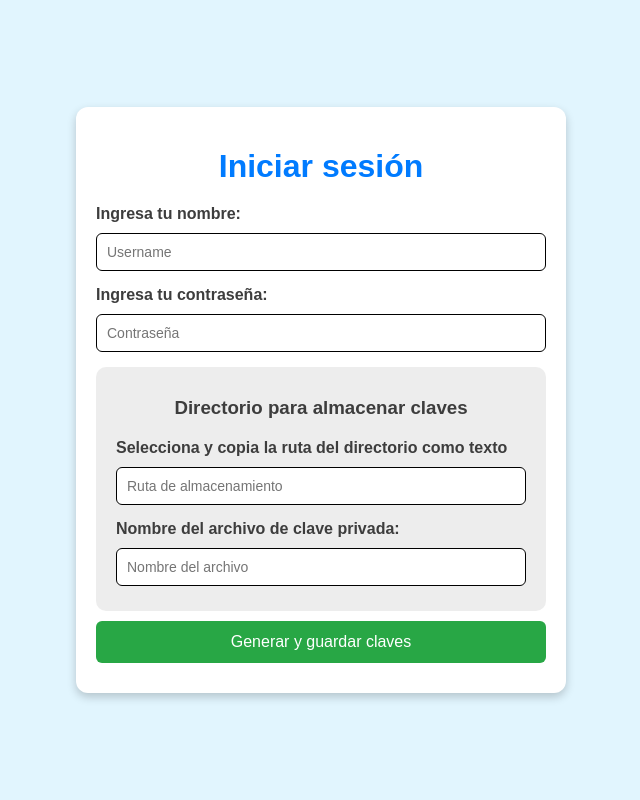
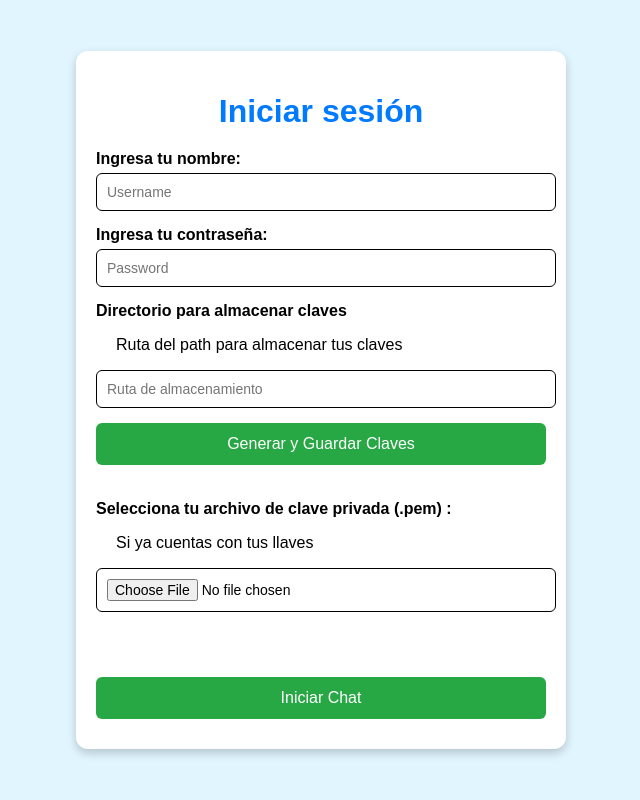
Before and after one commit to diego-pibecs/criptografia2025-1, a Flask app: page / in a window 1280 px wide. Shown: the whole page, without its empty margins (319-959 px from the left). Run offline with Flask 3, Linux system fonts and the light colour scheme.

Commit message:
fix: interfazSesin

```diff
--- a/templates/iniSesion.html
+++ b/templates/iniSesion.html
@@ -1,8 +1,8 @@
 <!DOCTYPE html>
 <html lang="es">
   <head>
-    <meta charset="UTF-8">
-    <meta name="viewport" content="width=device-width, initial-scale=1.0">
+    <meta charset="UTF-8" />
+    <meta name="viewport" content="width=device-width, initial-scale=1.0" />
     <title>Iniciar sesión</title>
     <style>
       body {
@@ -13,9 +13,10 @@
         justify-content: center;
         align-items: center;
         height: 100vh;
-            background-color: hsl(199, 94%, 94%); /* Color de fondo suave */
-            color: #3d3d3d;
+        background-color: hsl(199, 94%, 94%);
+        /* Color de fondo suave */
       }
+
       .container {
         width: 450px;
         padding: 20px;
@@ -23,27 +24,30 @@
         border-radius: 12px;
         box-shadow: 0 4px 10px rgba(0, 0, 0, 0.2);
       }
-        .container form {
-            display: flex;
-            flex-direction: column;
-            gap: 10px;
-        }
+
       h1 {
         text-align: center;
         color: #007bff;
         margin-bottom: 20px;
       }
+
       label {
         display: block;
-            font-weight: bold; /* Estilo de fuente para etiquetas */
+        margin-bottom: 5px;
+        font-weight: bold;
+        /* Estilo de fuente para etiquetas */
       }
-        input[type="text"], input[type="file"], input[type="password"] {
-            margin-bottom: 5px;
+
+      input[type="text"],
+      input[type="file"] {
+        width: calc(100% - 12px);
         padding: 10px;
+        margin-bottom: 15px;
         border: 1px solid #000000;
         border-radius: 6px;
         font-size: 14px;
       }
+
       button {
         width: 100%;
         padding: 12px;
@@ -54,60 +58,110 @@
         cursor: pointer;
         font-size: 16px;
       }
-        button:hover {
-            background-color: #b5e1ff; /* Color de fondo al pasar el mouse */
+
+      .boton-iniciarChat {
+        background-color: #28a745;
+        /* Color de fondo */
+        color: white;
+        /* Color del texto */
+        border: 2px solid black;
+        /* Sin borde */
+        padding: 10px 8px;
+        /* Espaciado interno */
+        text-align: center;
+        /* Centrar texto */
+        display: inline-block;
+        /* Hacer que el botón sea un bloque en línea */
+        font-size: 16px;
+        /* Tamaño de fuente */
+        margin: 4px 2px;
+        /* Margen alrededor del botón */
+        cursor: pointer;
+        /* Cambiar cursor al pasar sobre el botón */
+        border-radius: 20px;
+        /* Bordes redondeados */
+        width: 100px;
       }
-        .select-directory {
-            background-color: #007bff;
-            color: #fff;
-            border: none;
-            border-radius: 6px;
-            padding: 10px;
-            cursor: pointer;
-            text-align: center;
-            margin-bottom: 15px;
-            width: 100%;
+
+      .boton-iniciarChat:hover {
+        background-color: #59d877;
       }
+
       .selected-path {
         margin-top: 10px;
-            font-style: italic; /* Estilo para mostrar la ruta seleccionada */
-        }
-        .directory-container {
-            display: flex;
-            flex-direction: column;
-            background-color: rgba(128, 128, 128, 0.144);
-            padding: 20px;
-            border-radius: 10px;
-            gap: 10px;
-        }
-        #directory-container-title {
-            align-self: center;
-            margin: 10px 0px;
+        font-style: italic;
+        /* Estilo para mostrar la ruta seleccionada */
       }
     </style>
   </head>
+
   <body>
     <div class="container">
       <h1>Iniciar sesión</h1>
       <form action="/login" method="POST" enctype="multipart/form-data">
+        {% if not private_key %}
         <label for="username">Ingresa tu nombre:</label>
-            <input type="text" id="username" name="username" placeholder="Username" required>
+        <input
+          type="text"
+          id="username"
+          name="username"
+          placeholder="Username"
+          required
+        />
 
         <label for="secret">Ingresa tu contraseña:</label>
-            <input type="password" id="secret" name="secret" placeholder="Contraseña" required>
+        <input
+          type="text"
+          id="secret"
+          name="secret"
+          placeholder="Password"
+          required
+        />
 
-            <div class="directory-container">
-                <h3 id="directory-container-title">Directorio para almacenar claves</h3>
-                <label for="selected_directory">Selecciona y copia la ruta del directorio como texto</label>
-                <input type="text" id="key_directory" name="selected_directory" placeholder="Ruta de almacenamiento" required>
+        <label for="key_directory">Directorio para almacenar claves</label>
+        <p style="margin-left: 20px">Ruta del path para almacenar tus claves</p>
+        <label for="key_directory"></label>
+        <input
+          type="text"
+          id="key_directory"
+          name="key_directory"
+          placeholder="Ruta de almacenamiento"
+        />
+        {% endif %}
 
-                <label for="private_key_filename">Nombre del archivo de clave privada:</label>
-                <input type="text" id="private_key_filename" name="private_key_filename" placeholder="Nombre del archivo" required>
-            </div>
+        <button id="genKeys" type="submit">Generar y Guardar Claves</button>
+        <div style="margin-bottom: 35px"></div>
 
-            <button type="submit">Generar y guardar claves</button>
+        <label for="private_key"
+          >Selecciona tu archivo de clave privada (.pem) :</label
+        >
+        <p style="margin-left: 20px">Si ya cuentas con tus llaves</p>
+        <input type="file" id="private_key" name="private_key" accept=".pem" />
+        <div style="margin-bottom: 50px"></div>
+
+        <button type="submit" id="initChat">Iniciar Chat</button>
       </form>
       <div class="selected-path" id="selected-path"></div>
     </div>
+
+    <script>
+      document
+        .getElementById("key_directory")
+        .addEventListener("change", function () {
+          const fullPath = this.files[0].webkitRelativePath; // Obtiene la ruta completa relativa
+          const selectedFolder = fullPath.replace(/\/[^\/]*$/, ""); // Remueve el nombre del archivo para obtener solo la ruta de la carpeta
+          document.getElementById("selected-directory").value = selectedFolder; // Muestra la ruta en el campo de texto
+        });
+
+      document
+        .getElementById("private_key")
+        .addEventListener("change", function () {
+          const directoryPath = fullPath
+            .replace(/\\/g, "/")
+            .replace(/\/[^\/]*$/, ""); // Remueve el nombre del archivo
+          document.getElementById("selected-directory").textContent =
+            "Archivo seleccionado: " + directoryPath;
+        });
+    </script>
   </body>
 </html>
```
Lines whose indentation alone changed are shown as unchanged.
